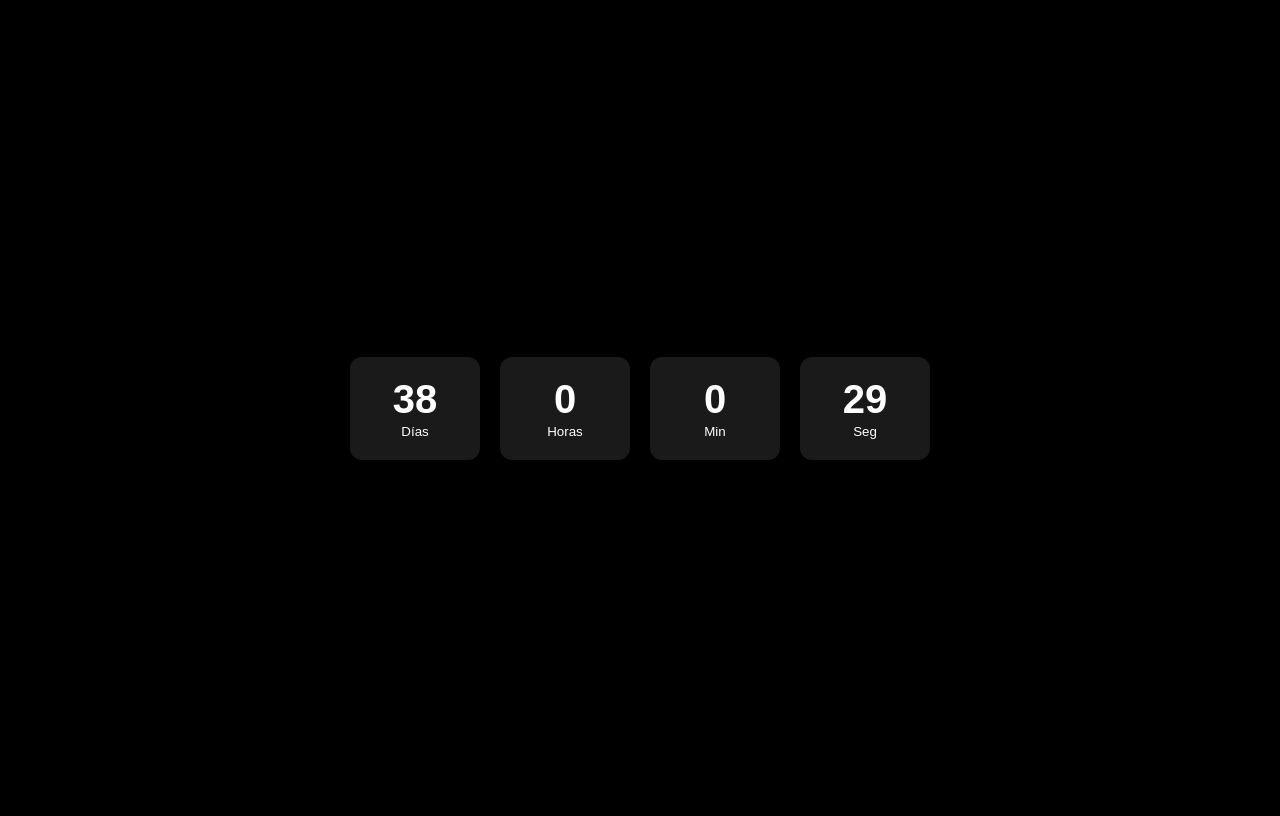
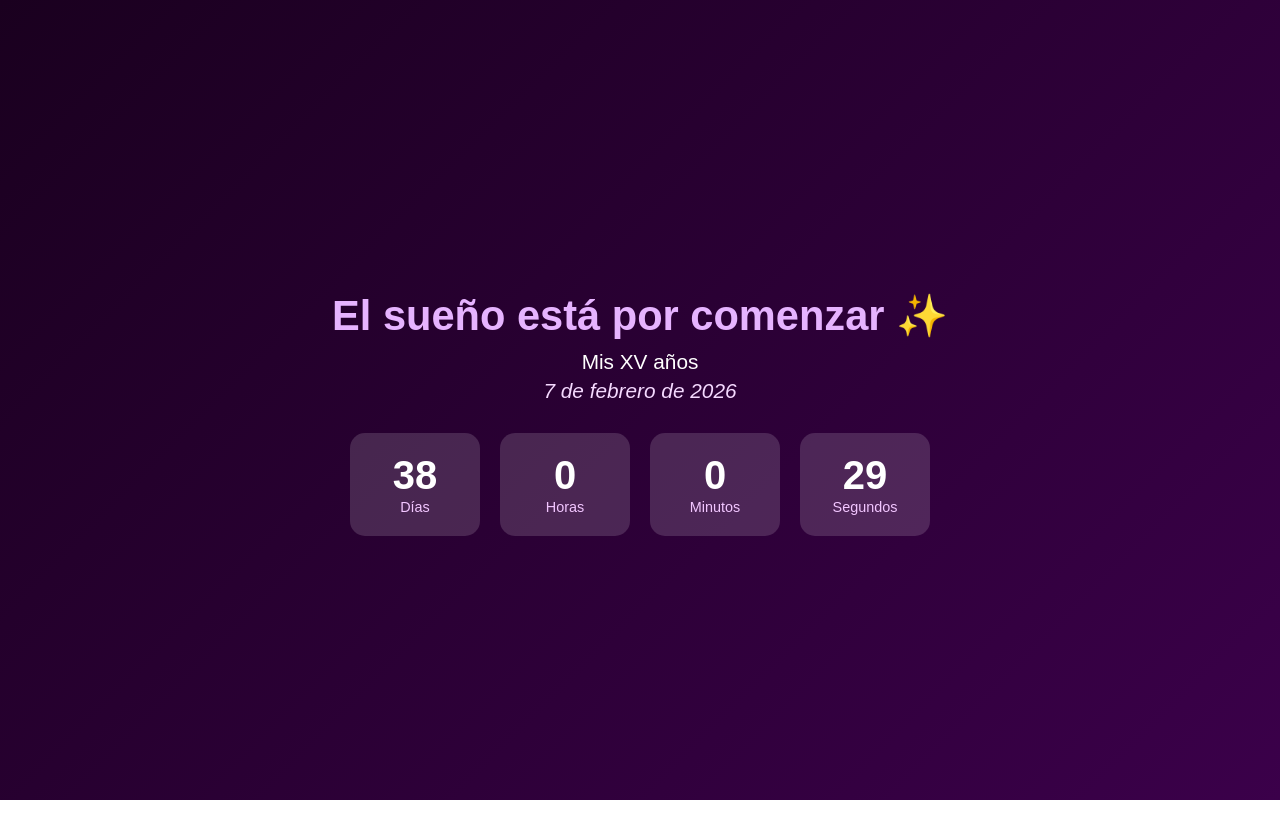
Before and after one commit to Arthur1029-max/contador-XV, a plain HTML site: page index.html in a window 1280 px wide. Drawn offline with Linux system fonts and the light colour scheme.

Commit message:
Update index.html

```diff
--- a/index.html
+++ b/index.html
@@ -3,41 +3,94 @@
 <head>
   <meta charset="UTF-8">
   <title>Cuenta regresiva XV</title>
+
   <style>
     body {
-      background: black;
+      background: linear-gradient(135deg, #1a001f, #3b004a);
       color: white;
-      font-family: Arial, sans-serif;
+      font-family: 'Arial', sans-serif;
       display: flex;
       justify-content: center;
       align-items: center;
       height: 100vh;
+      margin: 0;
+      text-align: center;
     }
+
+    .contenedor {
+      padding: 30px;
+    }
+
+    h1 {
+      font-size: 2.6rem;
+      color: #e6b3ff;
+      margin-bottom: 10px;
+    }
+
+    p {
+      font-size: 1.3rem;
+      margin: 5px 0;
+    }
+
+    .fecha {
+      margin-bottom: 30px;
+      font-style: italic;
+      color: #f5d9ff;
+    }
+
     .contador {
       display: flex;
       gap: 20px;
-      text-align: center;
+      justify-content: center;
+      flex-wrap: wrap;
     }
+
     .contador div {
-      background: rgba(255,255,255,0.1);
+      background: rgba(255, 255, 255, 0.15);
       padding: 20px;
-      border-radius: 12px;
+      border-radius: 15px;
       min-width: 90px;
     }
+
     .contador span {
       font-size: 2.5rem;
       font-weight: bold;
       display: block;
+      color: #ffffff;
+    }
+
+    small {
+      font-size: 0.9rem;
+      color: #f2c6ff;
     }
   </style>
 </head>
+
 <body>
 
+  <div class="contenedor">
+    <h1>El sueño está por comenzar ✨</h1>
+    <p>Mis XV años</p>
+    <p class="fecha">7 de febrero de 2026</p>
+
     <div class="contador">
-  <div><span id="dias">0</span><small>Días</small></div>
-  <div><span id="horas">0</span><small>Horas</small></div>
-  <div><span id="minutos">0</span><small>Min</small></div>
-  <div><span id="segundos">0</span><small>Seg</small></div>
+      <div>
+        <span id="dias">0</span>
+        <small>Días</small>
+      </div>
+      <div>
+        <span id="horas">0</span>
+        <small>Horas</small>
+      </div>
+      <div>
+        <span id="minutos">0</span>
+        <small>Minutos</small>
+      </div>
+      <div>
+        <span id="segundos">0</span>
+        <small>Segundos</small>
+      </div>
+    </div>
   </div>
 
   <script>
```
Lines whose indentation alone changed are shown as unchanged.
